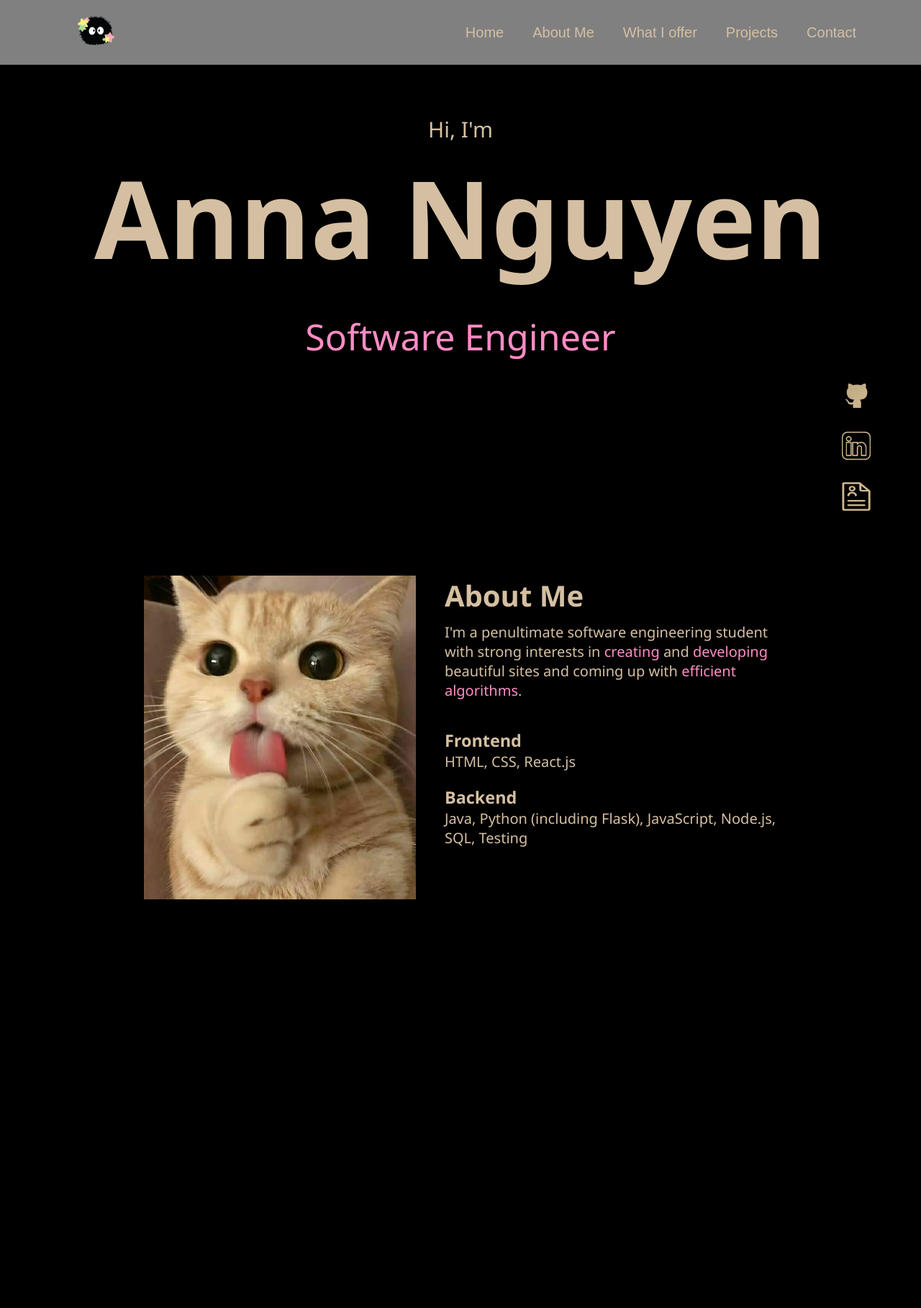
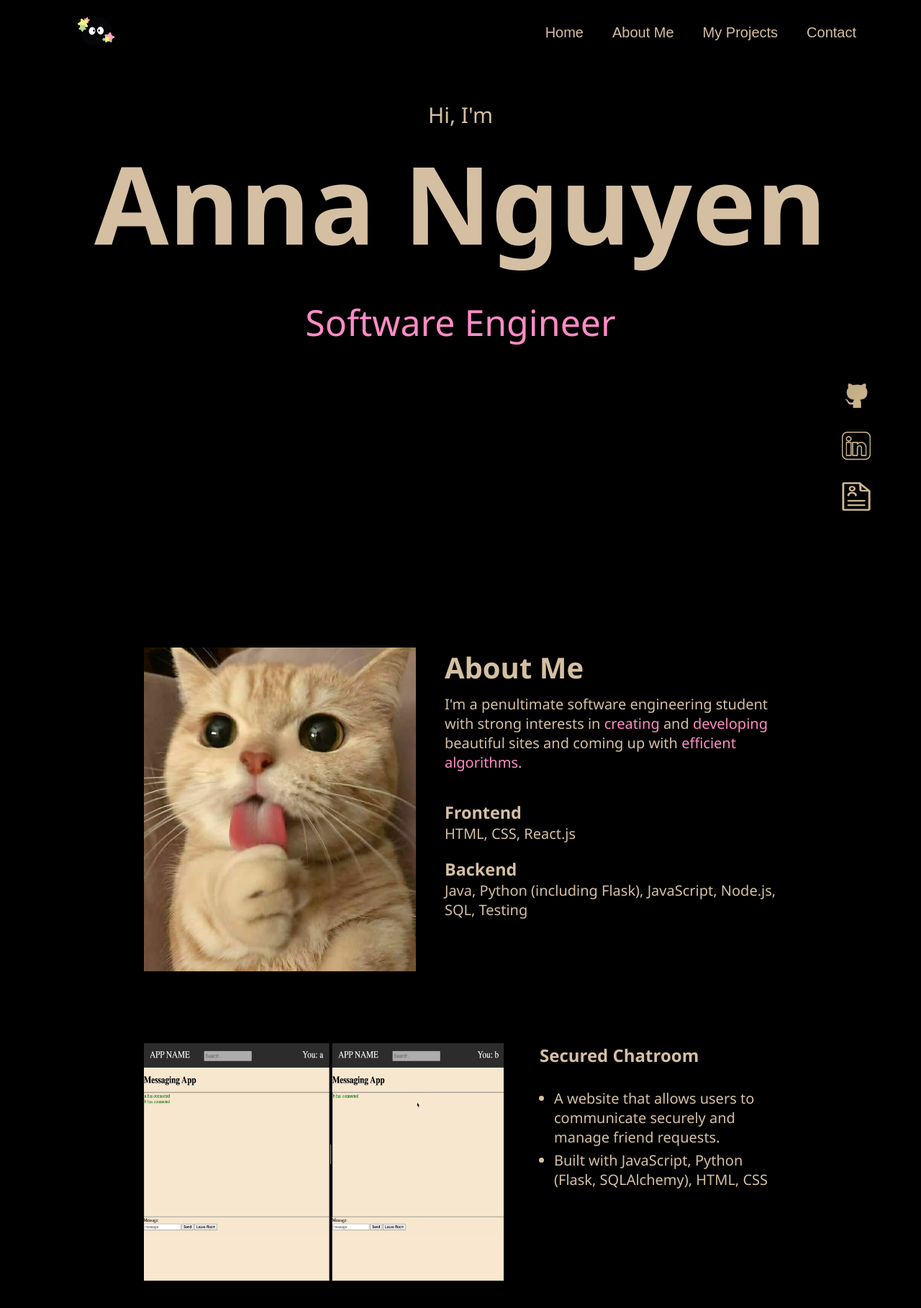
Before and after one commit to annaznguyn/portfolio, a plain HTML site: page home.html in a window 1280 px wide. Shown: the whole page at 72% size. Before the commit the page ends 1350 px from the top, so only its background shows below. Drawn offline with Linux system fonts and the light colour scheme.

Commit message:
Added smooth scrolling

```diff
--- a/home.css
+++ b/home.css
@@ -2,6 +2,10 @@
     margin: 0;
     padding: 0;
     box-sizing: border-box;
+}
+
+html {
+    scroll-behavior: smooth;
 }
 
 body {
@@ -43,7 +47,8 @@ nav {
     flex-wrap: wrap;
     padding: 10px 0;
     top: 0;
-    background-color: grey;
+    position: fixed;
+    width: 100%;
 }
 
 nav ul {
@@ -63,6 +68,7 @@ nav ul li a {
     font-size: 20px;
     font-family: Arial, Helvetica, sans-serif;
     position: relative;
+    float: right;
 }
 
 nav ul li a::after {
@@ -85,11 +91,10 @@ nav ul li a:hover {
 }
 
 .intro-text {
-    /* align-items: center; */
     display: flex;
     flex-direction: column;
     justify-content: center;
-    margin-top: 30px;
+    margin-top: 100px;
     height: 50%;
     width: 100%;
     text-align: center;
@@ -210,3 +215,33 @@ nav ul li a:hover {
 .tech-skills {
     margin-bottom: 20px;
 }
+
+#projects {
+    display: flex;
+    flex-direction: row;
+    margin-left: 200px;
+    margin-right: 200px;
+    margin-bottom: 100px;
+    justify-content: center;
+    font-family: 'Segoe UI', Tahoma, Geneva, Verdana, sans-serif;
+}
+
+.project-desc {
+    color: rgb(213, 191, 162);
+    margin-left: 50px;
+}
+
+.project-desc ul {
+    margin-top: 30px;
+    margin-left: 20px;
+    font-size: 20px;
+}
+
+.project-desc ul li {
+    margin-bottom: 5px;
+}
+
+.chatroom-pic {
+    width: 500px;
+    height: 330px;
+}
--- a/home.html
+++ b/home.html
@@ -12,10 +12,9 @@
             <img src="images/soot-sprite.png" class="logo">
             <ul>
                 <li><a href="#">Home</a></li>
-                <li><a href="#">About Me</a></li>
-                <li><a href="#">What I offer</a></li>
-                <li><a href="#">Projects</a></li>
-                <li><a href="#">Contact</a></li>
+                <li><a href="#about">About Me</a></li>
+                <li><a href="#projects">My Projects</a></li>
+                <li><a href="#contact">Contact</a></li>
             </ul>
         </nav>
         <div class="intro-text">
@@ -59,5 +58,22 @@
             <p class="tech-skills">Java, Python (including Flask), JavaScript, Node.js, SQL, Testing</p>
         </div>
     </div>
+
+    <div id="projects">
+        <img class="chatroom-pic" src="images/chat-project.png">
+        <div class="project-desc">
+            <h2>Secured Chatroom</h2>
+            <ul>
+                <li><p>A website that allows users to communicate securely and manage friend requests.</p></li>
+                <li><p>Built with <span>JavaScript, Python (Flask, SQLAlchemy), HTML, CSS</span></p></li>
+            </ul>
+        </div>
+    </div>
+
+    <div id="contact">
+
+    </div>
+
+    <!-- <script src="home.js"></script> -->
 </body>
 </html>
```
Also changed, not shown: home.js (+26 -0 lines), images/chat-project.png (added).
